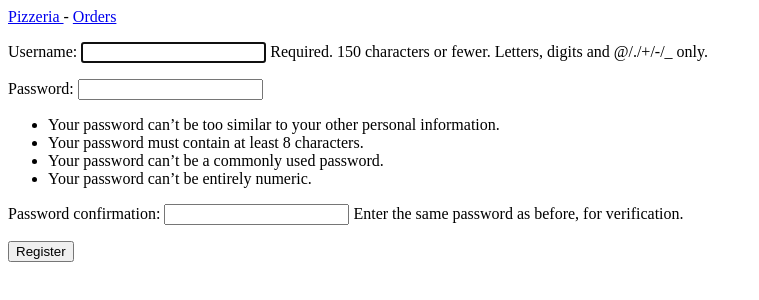
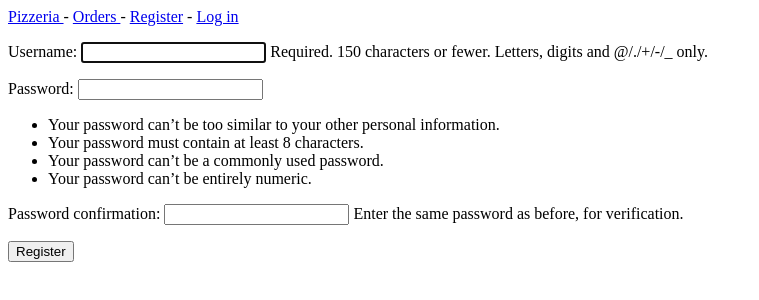
Before and after one commit to KacperMazur9680/Web_application, a Django app: page /employees/register/ in a window 1280 px wide. Shown: the top 300 px of the page, without its empty margins (0-759 px from the left). Run offline with Django 4.2, Linux system fonts and the light colour scheme.

Commit message:
Added login, logout and register links

```diff
--- a/pizzeria/pizzas/templates/pizzas/base.html
+++ b/pizzeria/pizzas/templates/pizzas/base.html
@@ -2,7 +2,14 @@
 
 <p>
     <a href="{% url 'pizzas:index' %}">Pizzeria </a> -
-    <a href="{% url 'pizzas:orders' %}">Orders </a>
+    <a href="{% url 'pizzas:orders' %}">Orders </a> -
+    {% if employee.is_authenticated %}
+      Hello, {{ employee.username }}
+      <a href="{% url 'employees:logout' %}">Log out</a>
+    {% else %}
+      <a href="{% url 'employees:register' %}">Register</a> -
+      <a href="{% url 'employees:login' %}">Log in</a>
+    {% endif %}
 </p>
 
 {% block content %}{% endblock content %}
```
